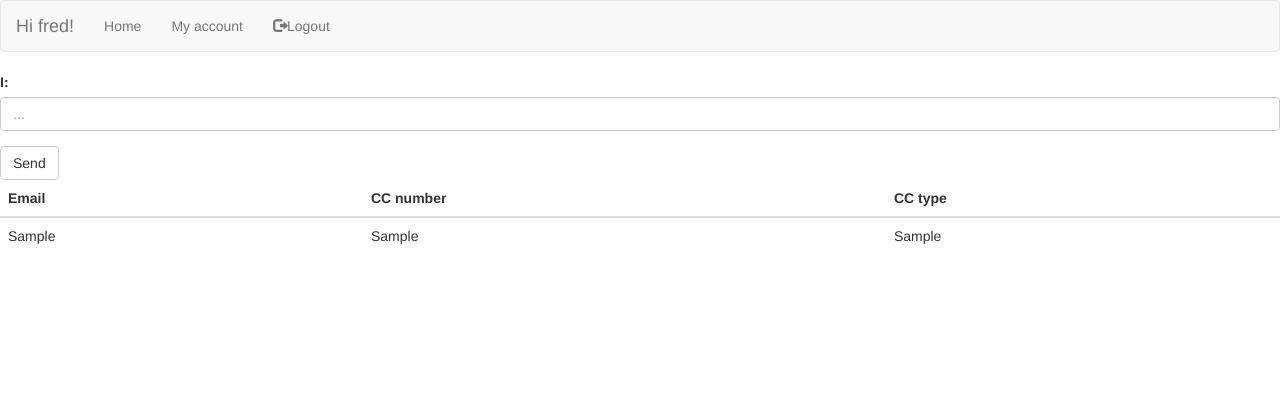
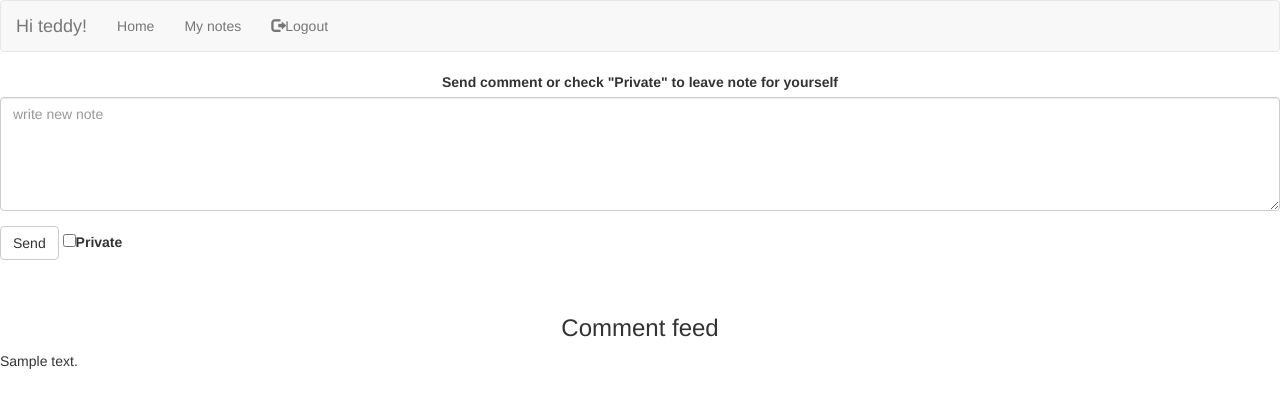
Before and after one commit to mtask/vulnerableapp, a Flask app: template templates/home.html in a window 1280 px wide. Shown: the top 408 px of the page. Run offline with Flask 2, Linux system fonts and the light colour scheme; a user stored in the database is signed in; the template is opened without the code that fills it: most values are stand-ins (such as "Sample title", 1, 10 or a date in 2020); some libraries are stand-ins or nearby versions.

Commit message:
some changes

```diff
--- a/app.py
+++ b/app.py
@@ -18,12 +18,13 @@ def logout():
 
 
 @app.route('/home/id/<id>')
-def home_info(id):
+def home_notes(id):
     um = UserManager()
-    user_info = um.check(id_=id, info=True)
-    return render_template('home.html', user_info=user_info)
-
-
+    user_notes = um.check(id_=id, notes=True)
+    if session.has_key('username'):
+        return render_template('home.html', user_notes=user_notes)
+    else:
+        return redirect(url_for('index'))
 
 @app.route('/home')
 def home():
@@ -51,5 +52,21 @@ def login():
    else:
       return redirect(url_for('index'))
 
+@app.route('/sendata')
+def sendata():
+    private = False
+    note = request.args['note']
+    try:
+        private = request.args['private']
+    except Exception:
+        private = False
+
+    um = UserManager()
+    if private:
+        um.check(id_=session['uuid'], note=note)
+    else:
+        um.check(id_=session['uuid'], comment=note)
+    return redirect(url_for('home'))
+
 if __name__ == '__main__':
     app.run(debug = True)
--- a/initdb.sql
+++ b/initdb.sql
@@ -4,19 +4,14 @@ CREATE TABLE user (
    password text
 );
 
-CREATE TABLE userinfo (
-   userid int PRIMARY KEY,
-   email text,
-   creditcardnum,
-   cardtype
+CREATE TABLE storage (
+   userid int,
+   private TEXT,
+   data TEXT
 );
 
 INSERT INTO user(userid, username, password) VALUES (1,'fred','salasana');
 
 INSERT INTO user(userid, username, password) VALUES (2,'ned','qwerty');
 
-INSERT INTO userinfo(userid, email, creditcardnum, cardtype) VALUES (1,'fred@example.com','9393-3456-3556', 'mastercard');
-
-INSERT INTO userinfo(userid, email, creditcardnum, cardtype) VALUES (2,'ned@example.com','1359-3456-2455', 'visa');
-
 .exit
--- a/static/app.js
+++ b/static/app.js
@@ -2,5 +2,10 @@ window.onload = function() {
      var url = window.location.href
      if ( url.indexOf('/home/id/') !== -1 ) {
          document.getElementById('home_form').style.display = "none";
+         document.getElementById('comment_feed').style.display = "none";
      }
 }
+
+function sendfunc(){
+  alert(1);
+}
--- a/templates/home.html
+++ b/templates/home.html
@@ -29,39 +29,31 @@
 
       <ul class = "nav navbar-nav">
          <li><a href="/home"><span class=""></span>Home</a></li>
-         <li><a href="/home/id/{{session.uuid}}"><span class=""></span>My account</a></li>
+         <li><a href="/home/id/{{session.uuid}}"><span class=""></span>My notes</a></li>
          <li><a href="/logout"><span class="glyphicon glyphicon-log-out"></span>Logout</a></li>
       </ul>
    </div>
 </nav>
 
-   <form id="home_form" action="#" method="GET">
-    <div class="form-group">
-      <label for="amount">I:</label>
-      <input placeholder="..." class="form-control" type="text" id="amount" name = "amount" required>
+   <form id="home_form" action="/sendata" method="GET" name="send">
+    <div style="text-align: center"class="form-group">
+      <label for="note">Send comment or check "Private" to leave note for yourself</label>
+      <textarea placeholder="write new note" class="form-control" rows="5" id="note" name = "note" required></textarea>
     </div>
+      <div class="form-group">
     <button type="submit" class="btn btn-default">Send</button>
+     <label><input type="checkbox" name="private" value="yes">Private</label>
+   </div>
   </form>
-
-  {% if user_info %}
-  <table class="table table-hover">
-    <thead>
-      <tr>
-        <th>Email</th>
-        <th>CC number</th>
-        <th>CC type</th>
-      </tr>
-    </thead>
-    <tbody>
-  <tr>
-       <td> {{user_info[1]}}</td>
-       <td> {{user_info[2]}}</td>
-       <td> {{user_info[3]}}</td>
-  </tr>
-   </tbody>
-</table>
-
-
+  <br>
+  <div id="comment_feed" style='text-align:center;'>
+    <h3>Comment feed</h3>
+    <!-- Loop and refresh comments - set some max value -->
+  </div>
+  {% if user_notes %}
+  {{ user_notes }}
+  <!-- show private comments here -->
+  <!-- Hide public feed -->
   {% endif %}
 </body>
 </html>
--- a/templates/index.html
+++ b/templates/index.html
@@ -11,11 +11,12 @@
 </head>
 <body>
 
+
 <div class="container">
    {% if tried_login %}
       <h3 style="color: red;"><b>Bad credentials for {{user}}</b></h3>
    {% endif %}
-  <h3>Login</h3>
+  <h3 style="text-align: center;">Login</h3>
   <form action="/login" method="POST">
     <div class="form-group">
       <label for="nm">Username:</label>
@@ -28,7 +29,10 @@
     <button type="submit" class="btn btn-default">Login</button>
   </form>
 </div>
+
 <hr />
+
+
 
 </body>
 </html>
```
Also changed, not shown: app.db, 1 other file.
